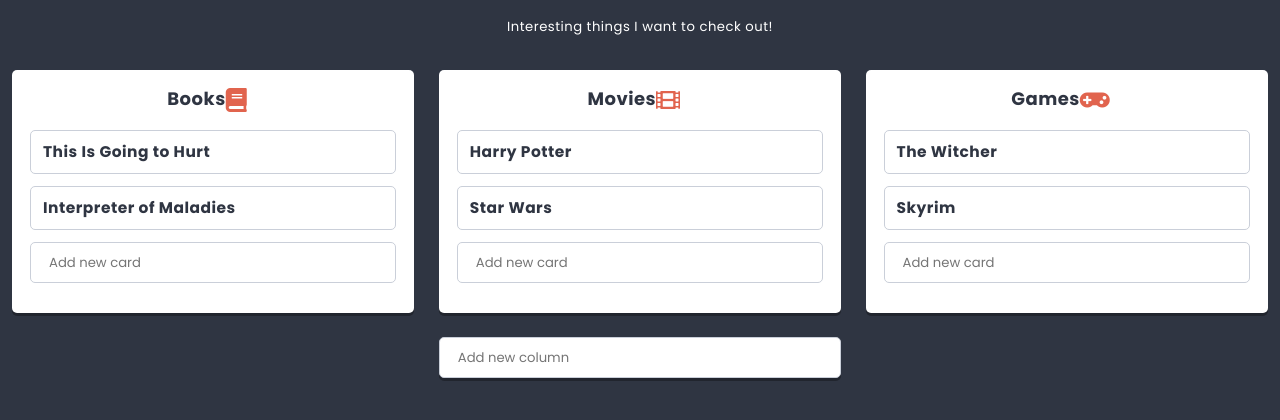
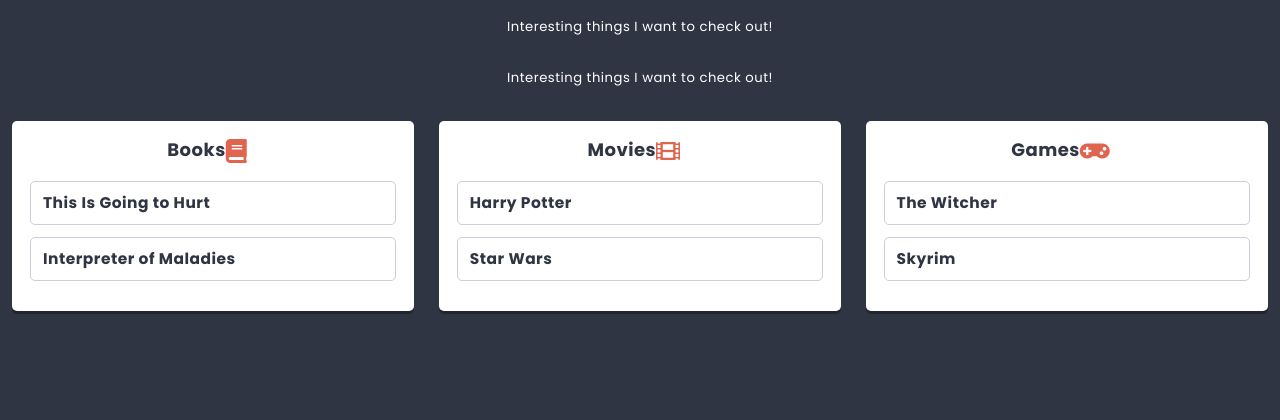
Before and after one commit to barzie01/to-do-app, a React app: page / in a window 1280 px wide. Shown: the part 362-782 px from the top of the page. Built offline with nearby package versions, Linux system fonts and the light colour scheme.

Commit message:
Migrate lists and columns

```diff
--- a/package.json
+++ b/package.json
@@ -23,7 +23,9 @@
     "prop-types": "^15.7.2",
     "react": "^16.7.0",
     "react-dom": "^16.7.0",
-    "react-html-parser": "^2.0.2"
+    "react-html-parser": "^2.0.2",
+    "react-redux": "^7.0.1",
+    "redux": "^4.0.1"
   },
   "devDependencies": {
     "@babel/core": "^7.4.3",
@@ -40,6 +42,7 @@
     "lint-staged": "^11.0.1",
     "mini-css-extract-plugin": "^0.5.0",
     "node-sass": "^4.11.0",
+    "redux-devtools-extension": "^2.13.8",
     "sass-loader": "^7.1.0",
     "style-loader": "^0.23.1",
     "webpack": "^4.29.6",
--- a/src/components/App/App.js
+++ b/src/components/App/App.js
@@ -1,21 +1,26 @@
 import React from 'react';
 import styles from './App.scss';
-import List from '../List/List';
+import List from '../List/ListContainer';
 import PropTypes from 'prop-types';
-import {pageContents, listData} from '../../data/dataStore';
 
 class App extends React.Component {
   static propTypes = {
     url: PropTypes.string,
     children: PropTypes.string,
+    title: PropTypes.node,
+    subtitle: PropTypes.node,
+    lists: PropTypes.array,
   }
 
   render() {
+    const {title, subtitle, lists} = this.props;
     return (
       <main className={styles.component}>
-        <h1 className={styles.title}>{pageContents.title}</h1>
-        <h2 className={styles.subtitle}>{pageContents.subtitle}</h2>
-        <List {...listData} />
+        <h1 className={styles.title}>{title}</h1>
+        <h2 className={styles.subtitle}>{subtitle}</h2>
+        {lists.map(listData => (
+          <List key={listData.id} {...listData} />
+        ))}
       </main>
     );
   }
--- /dev/null
+++ b/src/components/App/AppContainer.js
@@ -0,0 +1,10 @@
+import {connect} from 'react-redux';
+import App from './App';
+
+const mapStateToProps = state => ({
+  title: state.app.title,
+  subtitle: state.app.subtitle,
+  lists: state.lists,
+});
+
+export default connect(mapStateToProps)(App);
--- a/src/components/Card/Card.js
+++ b/src/components/Card/Card.js
@@ -9,9 +9,10 @@ class Card extends React.Component {
   }
 
   render() {
+    const {title} = this.props;
     return (
       <section>
-        <h3 className={styles.component}>{this.props.title}</h3>
+        <h3 className={styles.component}>{title}</h3>
       </section>
     );
   }
--- a/src/components/Column/Column.js
+++ b/src/components/Column/Column.js
@@ -2,8 +2,7 @@ import React from 'react';
 import styles from './Column.scss';
 import PropTypes from 'prop-types';
 import Card from '../Card/Card';
-import {settings} from '../../data/dataStore';
-import Creator from '../Creator/Creator';
+// import Creator from '../Creator/Creator';
 import Icon from '../Icon/Icon';
 
 class Column extends React.Component {
@@ -18,33 +17,20 @@ class Column extends React.Component {
     title: PropTypes.string,
   }
 
-  addCard(title){
-    this.setState(state => (
-      {
-        cards: [
-          ...state.cards,
-          {
-            key: state.cards.length ? state.cards[state.cards.length-1].key+1 : 0,
-            title,
-          },
-        ],
-      }
-    ));
-  }
+  render() {
+    const {title, icon, cards} = this.props;
 
-  render() {
     return (
       <section className={styles.component}>
-        <h3 className={styles.title}>{this.props.title}
+        <h3 className={styles.title}>{title}
           <span className={styles.icon}>
-            <Icon name={this.props.icon} />
+            <Icon name={icon} />
           </span>
         </h3>
-        {this.state.cards.map(({key, ...cardProps}
-        ) => (
-          <Card key={key} {...cardProps} />
+        {cards.map(cardData => (
+          <Card key={cardData.id} {...cardData} />
         ))}
-        <Creator text={settings.cardCreatorText} action={title => this.addCard(title)} />
+        {/* <Creator text={settings.cardCreatorText} action={title => this.addCard(title)} /> */}
       </section>
     );
   }
--- /dev/null
+++ b/src/components/Column/ColumnContainer.js
@@ -0,0 +1,10 @@
+import {connect} from 'react-redux';
+import Column from './Column';
+
+export const getCardsForColumn = ({cards}, columnId) => cards.filter(card => card.columnId == columnId);
+
+const mapStateToProps = (state, props) => ({
+  cards: getCardsForColumn(state, props.id),
+});
+
+export default connect(mapStateToProps)(Column);
--- a/src/components/Hero/Hero.js
+++ b/src/components/Hero/Hero.js
@@ -6,13 +6,13 @@ import ReactHtmlParser from 'react-html-parser';
 const Hero = props => (
   <header className={styles.component}>
     <h2 className={styles.title}>{ReactHtmlParser(props.titleText)}</h2>
-    <img className={styles.image} src={props.imgUrl} alt="rocket" />
+    <img className={styles.image} src={props.image} alt="rocket" />
   </header>
 );
 
 Hero.propTypes = {
   titleText: PropTypes.node,
-  imgUrl: PropTypes.string,
+  image: PropTypes.string,
 };
 
 export default Hero;
--- a/src/components/List/List.js
+++ b/src/components/List/List.js
@@ -2,10 +2,10 @@ import React from 'react';
 import styles from './List.scss';
 import Hero from '../Hero/Hero';
 import PropTypes from 'prop-types';
-import Column from '../Column/Column';
+import Column from '../Column/ColumnContainer';
 import {settings} from '../../data/dataStore';
 import ReactHtmlParser from 'react-html-parser';
-import Creator from '../Creator/Creator';
+// import Creator from '../Creator/Creator';
 
 class List extends React.Component {
   state = {
@@ -23,38 +23,26 @@ class List extends React.Component {
     description: settings.defaultListDescription,
   }
 
-  addColumn(title) {
-    this.setState(state => (
-      {
-        columns: [
-          ...state.columns,
-          {
-            key: state.columns.length ? state.columns[state.columns.length-1].key+1 : 0,
-            title,
-            icon: 'list-alt',
-            cards: [],
-          },
-        ],
-      }
-    ));
-  }
+  render() {
+    const {title, image, description, columns} = this.props;
 
-  render() {
     return (
       <section className={styles.component}>
-        <Hero titleText={this.props.title} imgUrl={this.props.image}>
-        </Hero>
+        <Hero titleText={title} image={image} />
+        <div className={styles.description}>
+          {ReactHtmlParser(description)}
+        </div>
         <div className={styles.description}>
           {ReactHtmlParser(this.props.description)}
         </div>
         <div className={styles.columns}>
-          {this.state.columns.map(({key, ...columnProps}) => (
-            <Column key={key} {...columnProps} />
+          {columns.map(columnData => (
+            <Column key={columnData.id} {...columnData} />
           ))}
         </div>
-        <div className={styles.creator}>
+        {/* <div className={styles.creator}>
           <Creator text={settings.columnCreatorText} action={title => this.addColumn(title)} />
-        </div>
+        </div> */}
       </section>
     );
   }
--- /dev/null
+++ b/src/components/List/ListContainer.js
@@ -0,0 +1,10 @@
+import {connect} from 'react-redux';
+import List from './List';
+
+export const getColumnsForList = ({columns}, listId) => columns.filter(column => column.listId == listId);
+
+const mapStateToProps = (state, props) => ({
+  columns: getColumnsForList(state, props.id),
+});
+
+export default connect(mapStateToProps)(List);
--- a/src/data/dataStore.js
+++ b/src/data/dataStore.js
@@ -5,6 +5,10 @@ export const settings = {
     buttonOK: 'OK',
     buttonCancel: 'Cancel',
     defaultText: 'Add new item',
+  },
+  search: {
+    defaultText: 'Search...',
+    icon: 'search',
   },
   defaultListDescription: '<p>I can do all the things!!!</p>',
   defaultColumnIcon: 'list-alt',
@@ -67,3 +71,81 @@ export const listData = {
     },
   ],
 };
+
+const lists = [
+  {
+    id: 'list-1',
+    title: 'Things to do <sup>soon!</sup>',
+    description: 'Interesting things I want to check out!',
+    image: 'http://uploads.kodilla.com/bootcamp/fer/11.react/space.png',
+  },
+];
+
+const columns = [
+  {
+    id: 'column-1',
+    listId: 'list-1',
+    title: 'Books',
+    icon: 'book',
+  },
+  {
+    id: 'column-2',
+    listId: 'list-1',
+    title: 'Movies',
+    icon: 'film',
+  },
+  {
+    id: 'column-3',
+    listId: 'list-1',
+    title: 'Games',
+    icon: 'gamepad',
+  },
+  {
+    id: 'column-4',
+    listId: 'list-2',
+    title: 'Strange column',
+    icon: 'question',
+  },
+];
+
+const cards = [
+  {
+    id: 'card-1',
+    columnId: 'column-1',
+    title: 'This Is Going to Hurt',
+  },
+  {
+    id: 'card-2',
+    columnId: 'column-1',
+    title: 'Interpreter of Maladies',
+  },
+  {
+    id: 'card-3',
+    columnId: 'column-2',
+    title: 'Harry Potter',
+  },
+  {
+    id: 'card-4',
+    columnId: 'column-2',
+    title: 'Star Wars',
+  },
+  {
+    id: 'card-5',
+    columnId: 'column-3',
+    title: 'The Witcher',
+  },
+  {
+    id: 'card-6',
+    columnId: 'column-3',
+    title: 'Skyrim',
+  },
+];
+
+const initialStoreData = {
+  app: {...pageContents},
+  lists: [...lists],
+  columns: [...columns],
+  cards: [...cards],
+};
+
+export default initialStoreData;
--- a/src/index.js
+++ b/src/index.js
@@ -2,6 +2,8 @@ import React from 'react';
 import './styles/normalize.scss';
 import './styles/global.scss';
 import ReactDOM from 'react-dom';
-import App from './components/App/App';
+import App from './components/App/AppContainer';
+import { Provider } from 'react-redux';
+import store from './redux/store';
 
-ReactDOM.render(<App />, document.getElementById('app'));
+ReactDOM.render(<Provider store={store}><App /></Provider>, document.getElementById('app'));
--- /dev/null
+++ b/src/redux/store.js
@@ -0,0 +1,33 @@
+import {combineReducers, createStore} from 'redux';
+import initialStoreData from '../data/dataStore';
+
+// define initial state and shallow-merge initial data
+const initialState = {
+  app: initialStoreData.app,
+  lists: initialStoreData.lists,
+  columns: initialStoreData.columns,
+  cards: initialStoreData.cards,
+};
+
+// define reducers
+const reducers = {
+};
+
+// add blank reducers for initial state properties without reducers
+Object.keys(initialState).forEach(item => {
+  if (typeof reducers[item] == 'undefined') {
+    reducers[item] = (statePart = null) => statePart;
+  }
+});
+
+// merge all reducers
+const storeReducer = combineReducers(reducers);
+
+// create store
+const store = createStore(
+  storeReducer,
+  initialState,
+  window.__REDUX_DEVTOOLS_EXTENSION__ && window.__REDUX_DEVTOOLS_EXTENSION__()
+);
+
+export default store;
```
Also changed, not shown: 1 other file (tests, documents, lock files or other folders).
